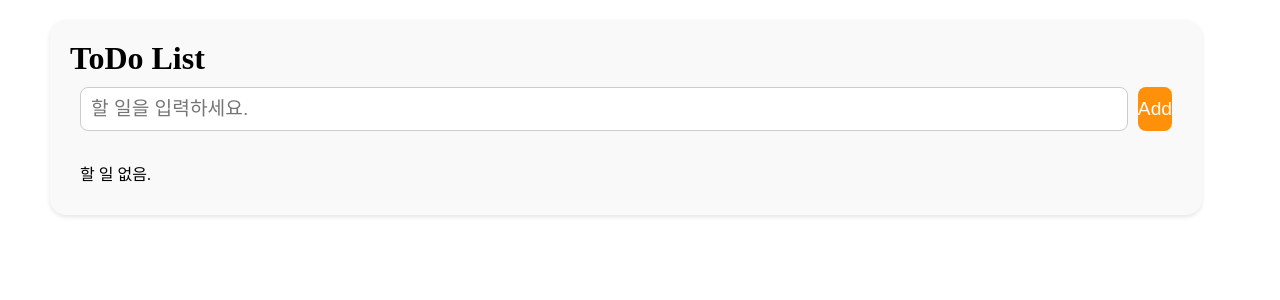
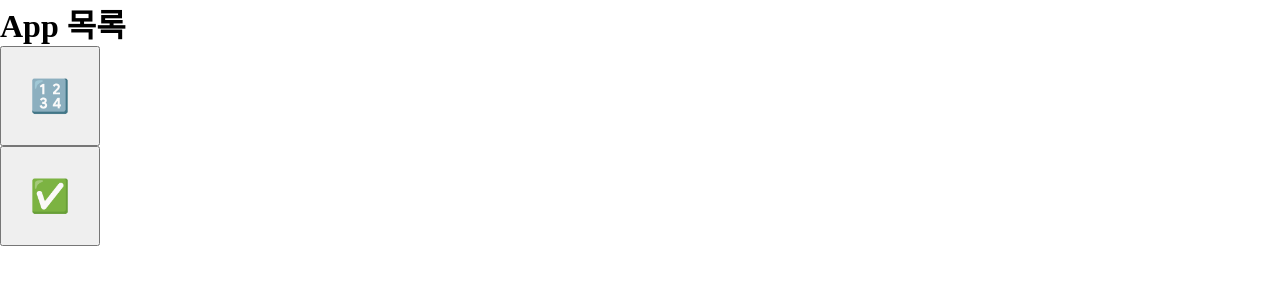
Before and after one commit to seohyeon1388/Programming_3401, a React (Vite) app: page / in a window 1280 px wide. Shown: the top 300 px of the page. Built offline with nearby package versions, Linux system fonts and the light colour scheme.

Commit message:
HomeApp style={{}}

```diff
--- /dev/null
+++ b/src/HomeApp.jsx
@@ -0,0 +1,49 @@
+import { useState } from "react";
+import CounterApp from "./CounterApp.jsx";
+import TodoListApp from "./TodoListApp.jsx";
+function ButtonPageApp({ setPage }) {
+  return (
+    <>
+      <h1>App 목록</h1>
+      <ul>
+        <li>
+          <button onClick={() => setPage("counterapp")} style={{ fontSize: "2rem", width: "100px", height: "100px" }}>
+            🔢
+          </button>
+        </li>
+        <li>
+          <button onClick={() => setPage("todolistapp")} style={{ fontSize: "2rem", width: "100px", height: "100px" }}>
+            ✅
+          </button>
+        </li>
+      </ul>
+    </>
+  );
+}
+export default function HomeApp() {
+  const [page, setPage] = useState("home");
+  return (
+    <>
+      {page === "home" && <ButtonPageApp setPage={setPage} />}
+      {page !== "home" && (
+        <button
+          onClick={() => setPage("home")}
+          style={{
+            position: "fixed",
+            left: "10px",
+            bottom: "10px",
+            cursor: "pointer",
+            borderRadius: "8px",
+            padding: "8px 12px",
+            backgroundColor: "#eee",
+            border: "none",
+          }}
+        >
+          🏠
+        </button>
+      )}
+      {page === "counterapp" && <CounterApp />}
+      {page === "todolistapp" && <TodoListApp />}
+    </>
+  );
+}
--- a/src/main.jsx
+++ b/src/main.jsx
@@ -2,10 +2,10 @@
 import { createRoot } from "react-dom/client";
 // import './index.css'
 import "./reset.css";
-import TodoListApp from "./TodoListApp.jsx";
+import HomeApp from "./HomeApp";
 
 createRoot(document.getElementById("root")).render(
   <StrictMode>
-    <TodoListApp />
+    <HomeApp />
   </StrictMode>,
 );
```
Also changed, not shown: 1 other file (tests, documents, lock files or other folders).
